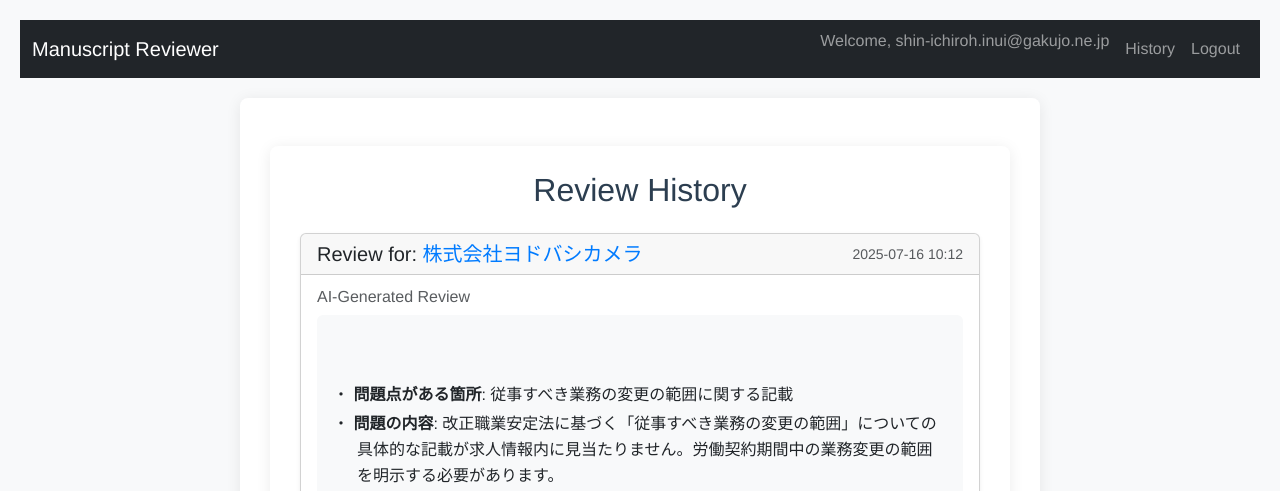
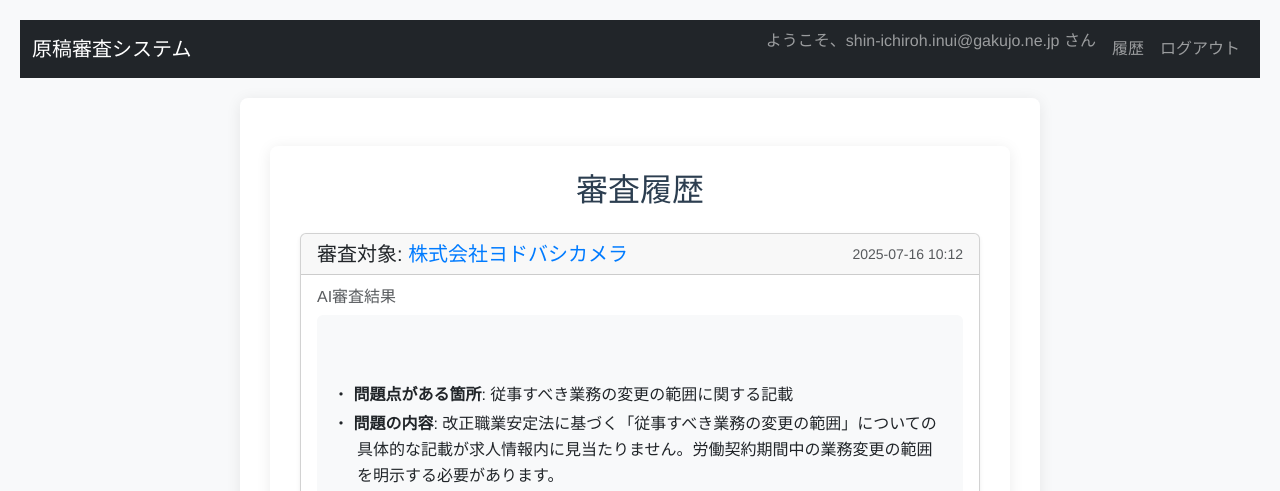
Before and after one commit to Shin-ichiroh/Manuscript-review, a Flask app: page /history in a window 1280 px wide. Shown: the top 491 px of the page. Run offline with Flask 3, Linux system fonts and the light colour scheme; a user stored in the database is signed in.

Commit message:
Translate UI to Japanese and add default admin user

```diff
--- a/app.py
+++ b/app.py
@@ -150,4 +150,11 @@ def history():
 if __name__ == '__main__':
     with app.app_context():
         db.create_all()
+        # Create default admin user if it doesn't exist
+        if not User.query.filter_by(username='admin').first():
+            admin_user = User(username='admin')
+            admin_user.set_password('gakujo')
+            db.session.add(admin_user)
+            db.session.commit()
+            print("Default admin user created.")
     app.run(debug=True, host='0.0.0.0', port=5000)
--- a/templates/base.html
+++ b/templates/base.html
@@ -1,38 +1,41 @@
 <!doctype html>
 <html lang="en">
+
 <head>
     <meta charset="utf-8">
     <meta name="viewport" content="width=device-width, initial-scale=1">
-    <title>{% block title %}Manuscript Review{% endblock %}</title>
+    <title>{% block title %}原稿審査システム{% endblock %}</title>
     <!-- Bootstrap CSS -->
     <link href="https://cdn.jsdelivr.net/npm/bootstrap@5.3.0/dist/css/bootstrap.min.css" rel="stylesheet">
     <link rel="stylesheet" href="{{ url_for('static', filename='style.css') }}">
 </head>
+
 <body>
     <nav class="navbar navbar-expand-lg navbar-dark bg-dark">
         <div class="container-fluid">
-            <a class="navbar-brand" href="{{ url_for('index') }}">Manuscript Reviewer</a>
-            <button class="navbar-toggler" type="button" data-bs-toggle="collapse" data-bs-target="#navbarNav" aria-controls="navbarNav" aria-expanded="false" aria-label="Toggle navigation">
+            <a class="navbar-brand" href="{{ url_for('index') }}">原稿審査システム</a>
+            <button class="navbar-toggler" type="button" data-bs-toggle="collapse" data-bs-target="#navbarNav"
+                aria-controls="navbarNav" aria-expanded="false" aria-label="Toggle navigation">
                 <span class="navbar-toggler-icon"></span>
             </button>
             <div class="collapse navbar-collapse" id="navbarNav">
                 <ul class="navbar-nav ms-auto">
                     {% if current_user.is_authenticated %}
                     <li class="nav-item">
-                            <span class="navbar-text me-2">Welcome, {{ current_user.username }}</span>
+                        <span class="navbar-text me-2">ようこそ、{{ current_user.username }} さん</span>
                     </li>
                     <li class="nav-item">
-                            <a class="nav-link" href="{{ url_for('history') }}">History</a>
+                        <a class="nav-link" href="{{ url_for('history') }}">履歴</a>
                     </li>
                     <li class="nav-item">
-                            <a class="nav-link" href="{{ url_for('logout') }}">Logout</a>
+                        <a class="nav-link" href="{{ url_for('logout') }}">ログアウト</a>
                     </li>
                     {% else %}
                     <li class="nav-item">
-                            <a class="nav-link" href="{{ url_for('login') }}">Login</a>
+                        <a class="nav-link" href="{{ url_for('login') }}">ログイン</a>
                     </li>
                     <li class="nav-item">
-                            <a class="nav-link" href="{{ url_for('register') }}">Register</a>
+                        <a class="nav-link" href="{{ url_for('register') }}">新規登録</a>
                     </li>
                     {% endif %}
                 </ul>
@@ -47,4 +50,5 @@
     <!-- Bootstrap JS Bundle -->
     <script src="https://cdn.jsdelivr.net/npm/bootstrap@5.3.0/dist/js/bootstrap.bundle.min.js"></script>
 </body>
+
 </html>
--- a/templates/history.html
+++ b/templates/history.html
@@ -1,22 +1,23 @@
 {% extends "base.html" %}
 
-{% block title %}Review History{% endblock %}
+{% block title %}審査履歴{% endblock %}
 
 {% block content %}
 <div class="container mt-4">
-    <h1 class="mb-4">Review History</h1>
+    <h1 class="mb-4">審査履歴</h1>
 
     {% if histories.items %}
     {% for history in histories.items %}
     <div class="card mb-3 shadow-sm">
         <div class="card-header d-flex justify-content-between align-items-center">
-                    <h5 class="mb-0">Review for: <a href="{{ history.job_url }}" target="_blank">{{ history.company_name or history.job_url }}</a></h5>
+            <h5 class="mb-0">審査対象: <a href="{{ history.job_url }}" target="_blank">{{ history.company_name or
+                    history.job_url }}</a></h5>
             <small class="text-muted">{{ history.timestamp.strftime('%Y-%m-%d %H:%M') }}</small>
         </div>
         <div class="card-body">
-                    <h6 class="card-subtitle mb-2 text-muted">AI-Generated Review</h6>
+            <h6 class="card-subtitle mb-2 text-muted">AI審査結果</h6>
             <div class="p-3 bg-light rounded" style="white-space: pre-wrap;">
-                        {{ history.formatted_review | safe or 'No review result recorded.' }}
+                {{ history.formatted_review | safe or '審査結果が記録されていません。' }}
             </div>
         </div>
     </div>
@@ -26,7 +27,7 @@
     <nav aria-label="Page navigation">
         <ul class="pagination justify-content-center mt-4">
             <li class="page-item {% if not histories.has_prev %}disabled{% endif %}">
-                    <a class="page-link" href="{{ url_for('history', page=histories.prev_num) }}">Previous</a>
+                <a class="page-link" href="{{ url_for('history', page=histories.prev_num) }}">前へ</a>
             </li>
             {% for page_num in histories.iter_pages() %}
             {% if page_num %}
@@ -38,13 +39,13 @@
             {% endif %}
             {% endfor %}
             <li class="page-item {% if not histories.has_next %}disabled{% endif %}">
-                    <a class="page-link" href="{{ url_for('history', page=histories.next_num) }}">Next</a>
+                <a class="page-link" href="{{ url_for('history', page=histories.next_num) }}">次へ</a>
             </li>
         </ul>
     </nav>
 
     {% else %}
-        <p>You have no review history yet.</p>
+    <p>審査履歴はまだありません。</p>
     {% endif %}
 </div>
 {% endblock %}
```
Also changed, not shown: templates/index.html (+4 -4 lines), templates/login.html (+11 -11 lines), templates/register.html (+6 -6 lines), templates/results.html (+16 -13 lines). Lines whose indentation alone changed are shown as unchanged.
